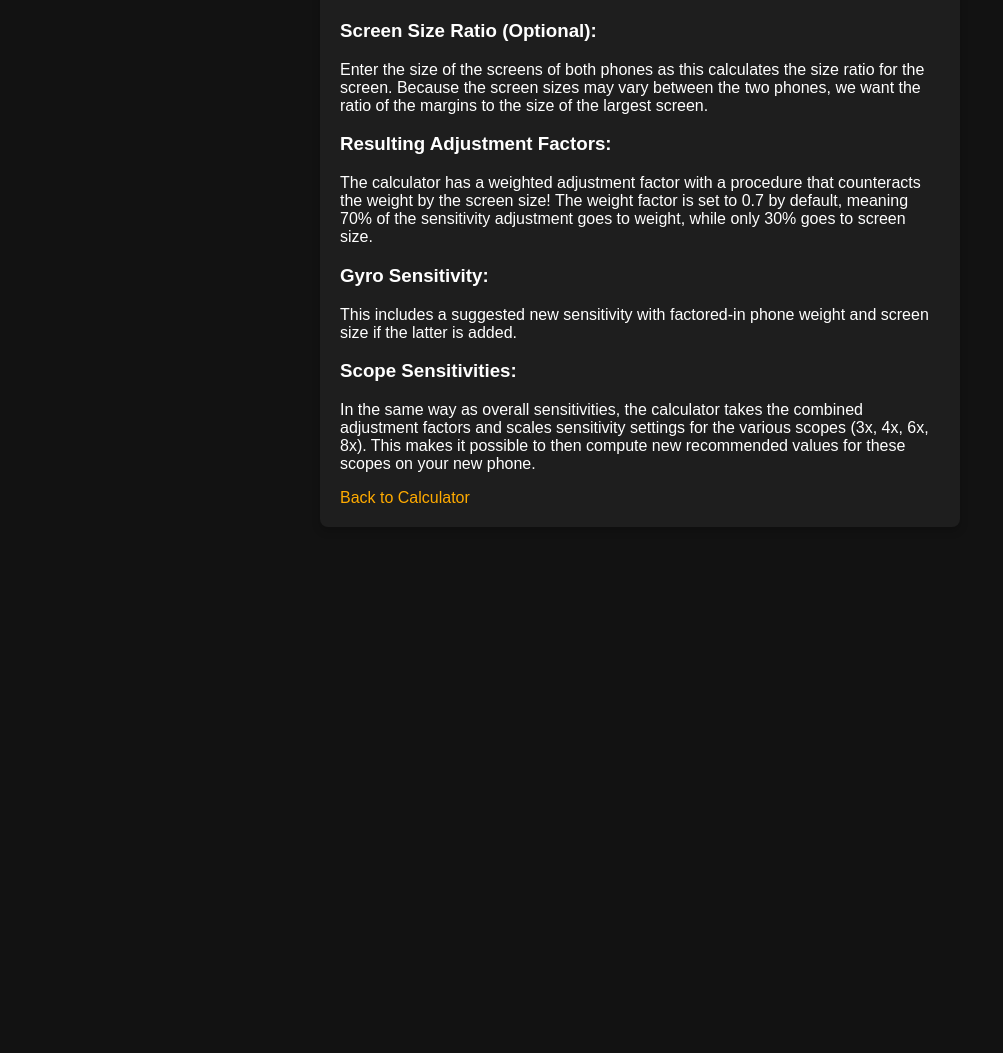
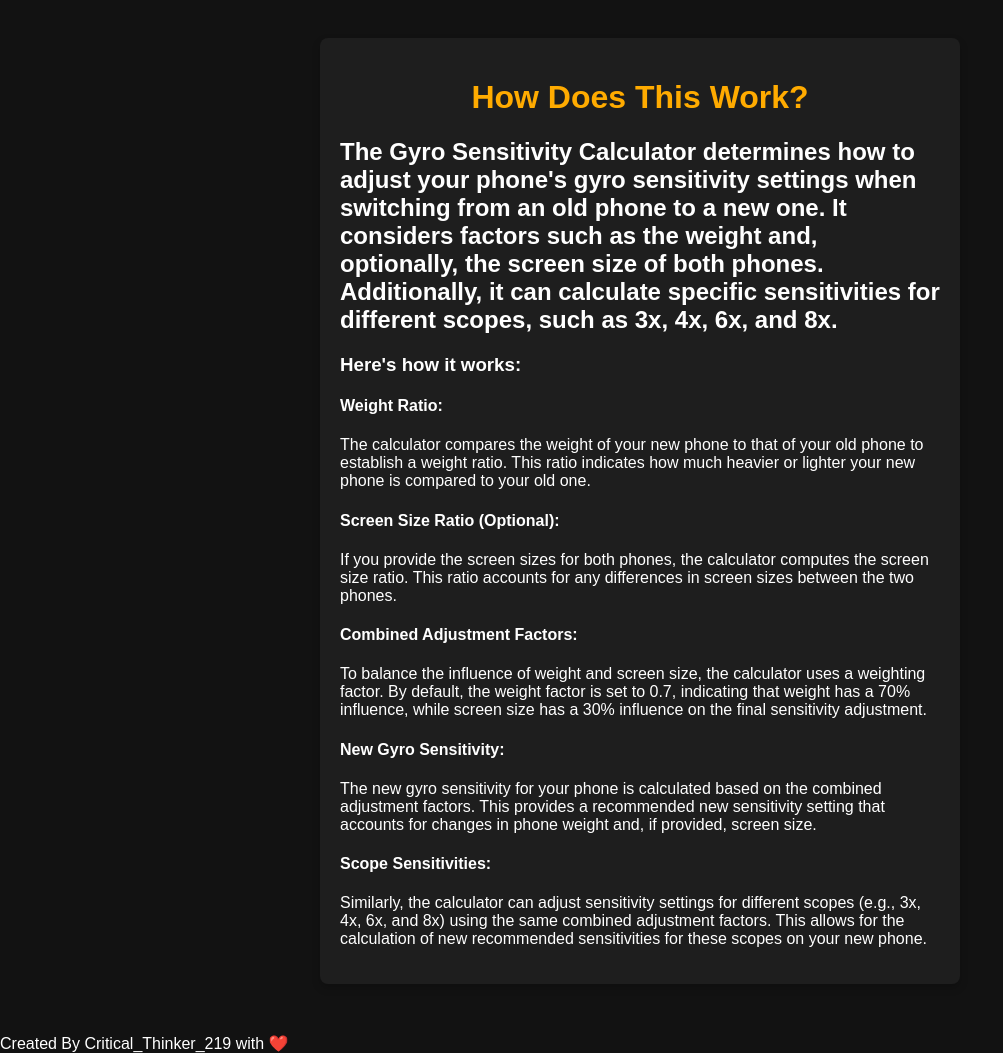
Before and after one commit to CookieCums/Gyro-Sensitivity-Calculator, a Flask app: page /how_does_this_work in a window 1280 px wide. Shown: the part 334-1387 px from the top of the page, without its empty margins (0-1003 px from the left). Before the commit the page ends 837 px from the top, so only its background shows below. Run offline with Flask 3, Linux system fonts and the light colour scheme.

Commit message:
Update how_does_this_work.html

```diff
--- a/templates/how_does_this_work.html
+++ b/templates/how_does_this_work.html
@@ -7,27 +7,40 @@
     <link rel="stylesheet" href="{{ url_for('static', filename='style.css') }}">
 </head>
 <body>
+    <div class="navbar">
+        <div class="left-links">
+            <a href="/">Home</a>
+        </div>
+        <div class="right-links">
+            <a href="https://www.reddit.com/user/Critical_Thinker_219/" target="_blank">
+                <img src="{{ url_for('static', filename='reddit.png') }}" alt="Reddit"> Reddit
+            </a>
+            <a href="https://github.com/CookieCums" target="_blank">
+                <img src="{{ url_for('static', filename='github.png') }}" alt="GitHub"> GitHub
+            </a>
+        </div>
+    </div>
     <div class="container">
-        <h1>Gyro Sensitivity Calculator</h1>
-        <p>If you are moving from an old phone to a new one, this app supports calculating how to adjust the gyro sensitivity settings. It also considers the weight and, if you wish, the screen size of each handset. Best of all, the calculator even works out scope-specific sensitivities of 3x, 4x, 6x, and 8x using the following formula:</p>
+        <h1>How Does This Work?</h1>
+        <h2>The Gyro Sensitivity Calculator determines how to adjust your phone's gyro sensitivity settings when switching from an old phone to a new one. It considers factors such as the weight and, optionally, the screen size of both phones. Additionally, it can calculate specific sensitivities for different scopes, such as 3x, 4x, 6x, and 8x.</h2>
 
-        <h3>Weight Ratio:</h3>
-        <p>The calculator compares the weight of your new phone to that of your old phone to determine a weight ratio. This is a measure of how much heavier or lighter your new phone will be than your old phone.</p>
+        <h3>Here's how it works:</h3>
 
-        <h3>Screen Size Ratio (Optional):</h3>
-        <p>Enter the size of the screens of both phones as this calculates the size ratio for the screen. Because the screen sizes may vary between the two phones, we want the ratio of the margins to the size of the largest screen.</p>
+        <h4>Weight Ratio:</h4>
+        <p>The calculator compares the weight of your new phone to that of your old phone to establish a weight ratio. This ratio indicates how much heavier or lighter your new phone is compared to your old one.</p>
 
-        <h3>Resulting Adjustment Factors:</h3>
-        <p>The calculator has a weighted adjustment factor with a procedure that counteracts the weight by the screen size! The weight factor is set to 0.7 by default, meaning 70% of the sensitivity adjustment goes to weight, while only 30% goes to screen size.</p>
+        <h4>Screen Size Ratio (Optional):</h4>
+        <p>If you provide the screen sizes for both phones, the calculator computes the screen size ratio. This ratio accounts for any differences in screen sizes between the two phones.</p>
 
-        <h3>Gyro Sensitivity:</h3>
-        <p>This includes a suggested new sensitivity with factored-in phone weight and screen size if the latter is added.</p>
+        <h4>Combined Adjustment Factors:</h4>
+        <p>To balance the influence of weight and screen size, the calculator uses a weighting factor. By default, the weight factor is set to 0.7, indicating that weight has a 70% influence, while screen size has a 30% influence on the final sensitivity adjustment.</p>
 
-        <h3>Scope Sensitivities:</h3>
-        <p>In the same way as overall sensitivities, the calculator takes the combined adjustment factors and scales sensitivity settings for the various scopes (3x, 4x, 6x, 8x). This makes it possible to then compute new recommended values for these scopes on your new phone.</p>
+        <h4>New Gyro Sensitivity:</h4>
+        <p>The new gyro sensitivity for your phone is calculated based on the combined adjustment factors. This provides a recommended new sensitivity setting that accounts for changes in phone weight and, if provided, screen size.</p>
 
-        <!-- Back button/link -->
-        <a href="/">Back to Calculator</a>
+        <h4>Scope Sensitivities:</h4>
+        <p>Similarly, the calculator can adjust sensitivity settings for different scopes (e.g., 3x, 4x, 6x, and 8x) using the same combined adjustment factors. This allows for the calculation of new recommended sensitivities for these scopes on your new phone.</p>
     </div>
+    <div class="watermark">Created By Critical_Thinker_219 with ❤️</div>
 </body>
 </html>
```
